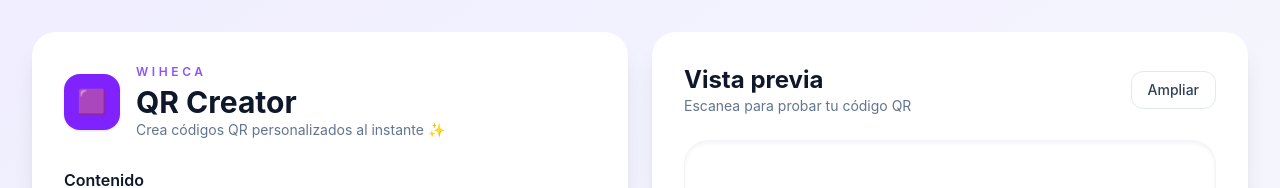
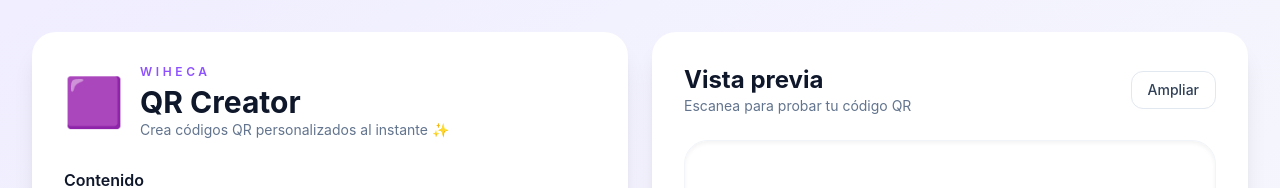
Before and after one commit to Willcontacto/Wiheca-QR-Creator, a React (Vite) app: page / in a window 1280 px wide. Shown: the top 188 px of the page. Built offline with nearby package versions, Linux system fonts and the light colour scheme.

Commit message:
Fix emoji tamaño

```diff
--- a/src/App.jsx
+++ b/src/App.jsx
@@ -32,9 +32,7 @@
 
           {/* Header */}
           <div className="flex items-center gap-4">
-            <div className="w-14 h-14 rounded-2xl bg-violet-600 flex items-center justify-center shadow">
-              <span className="text-2xl">🟪</span>
-            </div>
+            <span className="text-5xl">🟪</span>
             <div>
               <p className="text-xs font-semibold tracking-[0.3em] uppercase text-violet-500 mb-1">Wiheca</p>
               <h1 className="text-3xl font-bold text-slate-900">QR Creator</h1>
```
